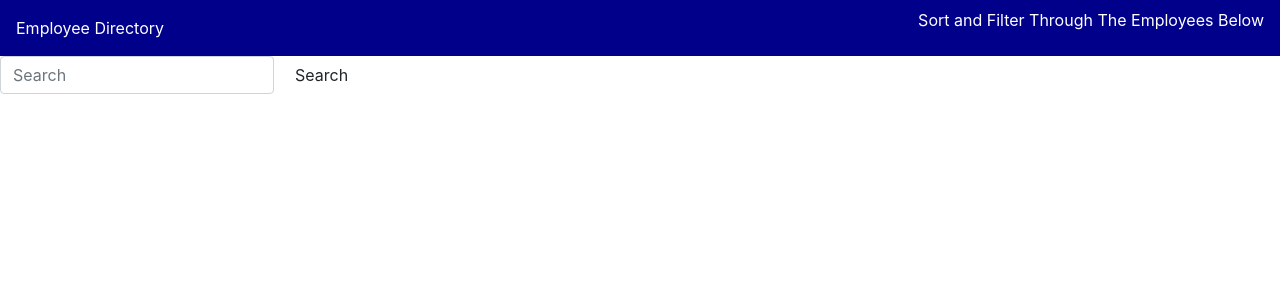
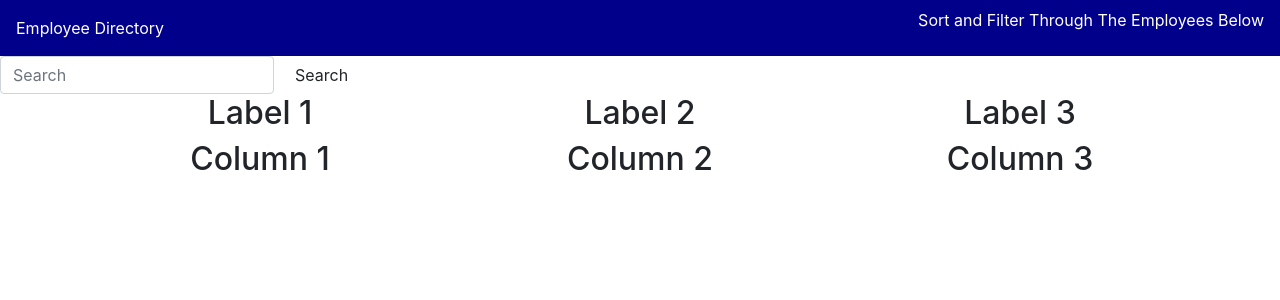
Before and after one commit to jyocus/employeeDirectory, a React (Create React App) app in the folder client/: page / in a window 1280 px wide. Shown: the top 300 px of the page. Built offline with nearby package versions, Linux system fonts and the light colour scheme.

Commit message:
components completed minus styling so I can attempt to make data appear in the right place

```diff
--- a/client/src/components/employee/card.js
+++ b/client/src/components/employee/card.js
@@ -1,8 +1,26 @@
-import React from 'react'
+import React from 'react';
+import "./style.css"
 
+
+//https://getbootstrap.com/docs/4.0/layout/grid/
 function card() {
     return (
-        <div>
+        <div className="container">
+            <div className="row">
+                {/* Some kind of click event needs to happen here */}
+                <div className="col-sm">
+                    <h2>Column 1</h2>
+                </div>
+
+                <div className="col-sm">
+                    <h2>Column 2</h2>
+                </div>
+
+                <div className="col-sm">
+                    <h2>Column 3</h2>
+                </div>
+
+            </div>
 
         </div>
     )
--- a/client/src/components/search/searchBar.js
+++ b/client/src/components/search/searchBar.js
@@ -1,4 +1,5 @@
-import React from 'react'
+import React from 'react';
+import "./style.css"
 
 function searchBar({handleSearchChange}) {
     return (
--- a/client/src/components/table/label.js
+++ b/client/src/components/table/label.js
@@ -1,8 +1,25 @@
-import React from 'react'
+import React from 'react';
+import "./style.css"
 
+//https://getbootstrap.com/docs/4.0/layout/grid/
 function label() {
     return (
-        <div>
+        <div className="container">
+            <div className="row">
+
+                <div className="col-sm">
+                    <h2>Label 1</h2>
+                </div>
+
+                <div className="col-sm">
+                    <h2>Label 2</h2>
+                </div>
+
+                <div className="col-sm">
+                    <h2>Label 3</h2>
+                </div>
+
+            </div>
 
         </div>
     )
```
